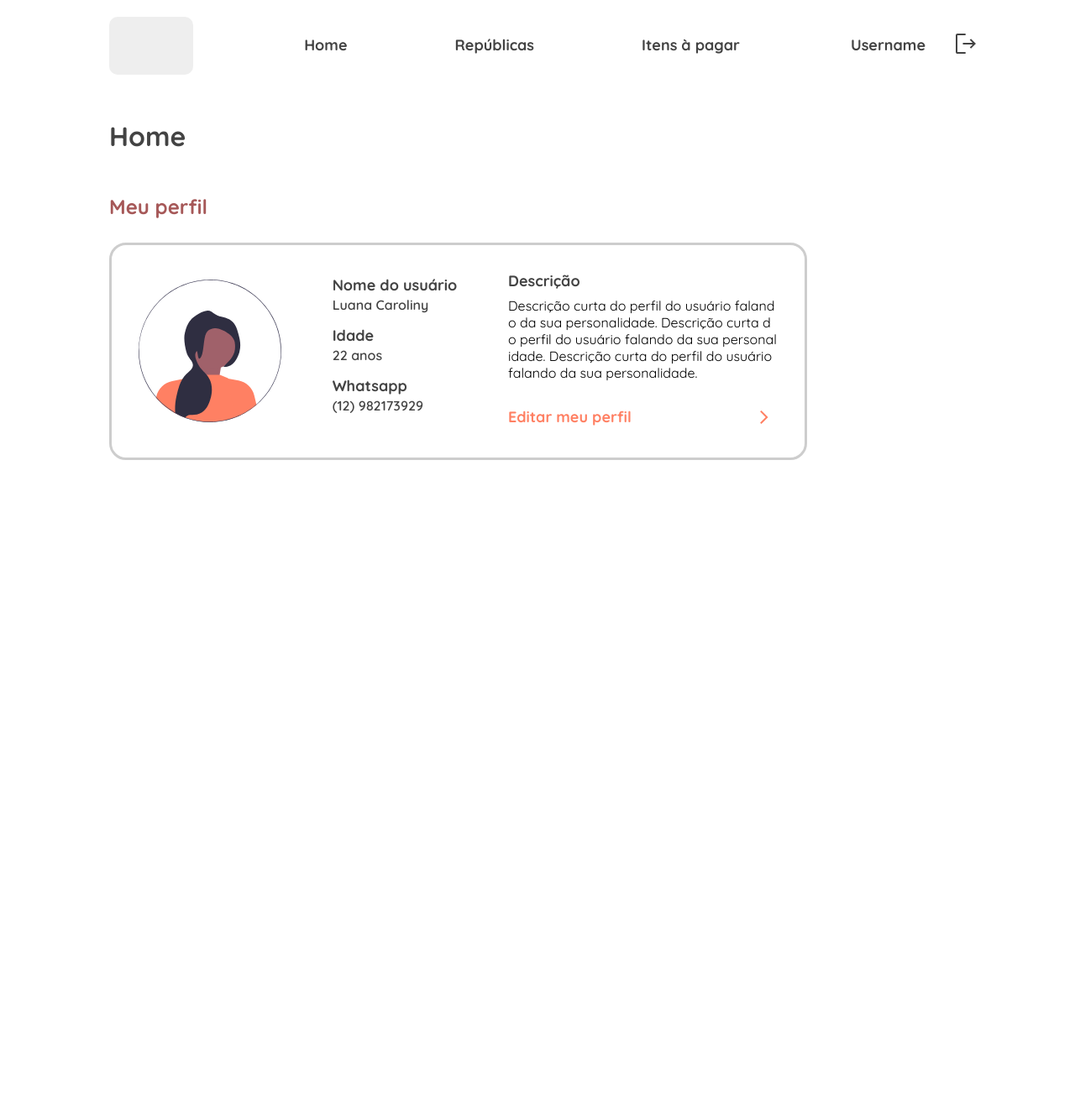
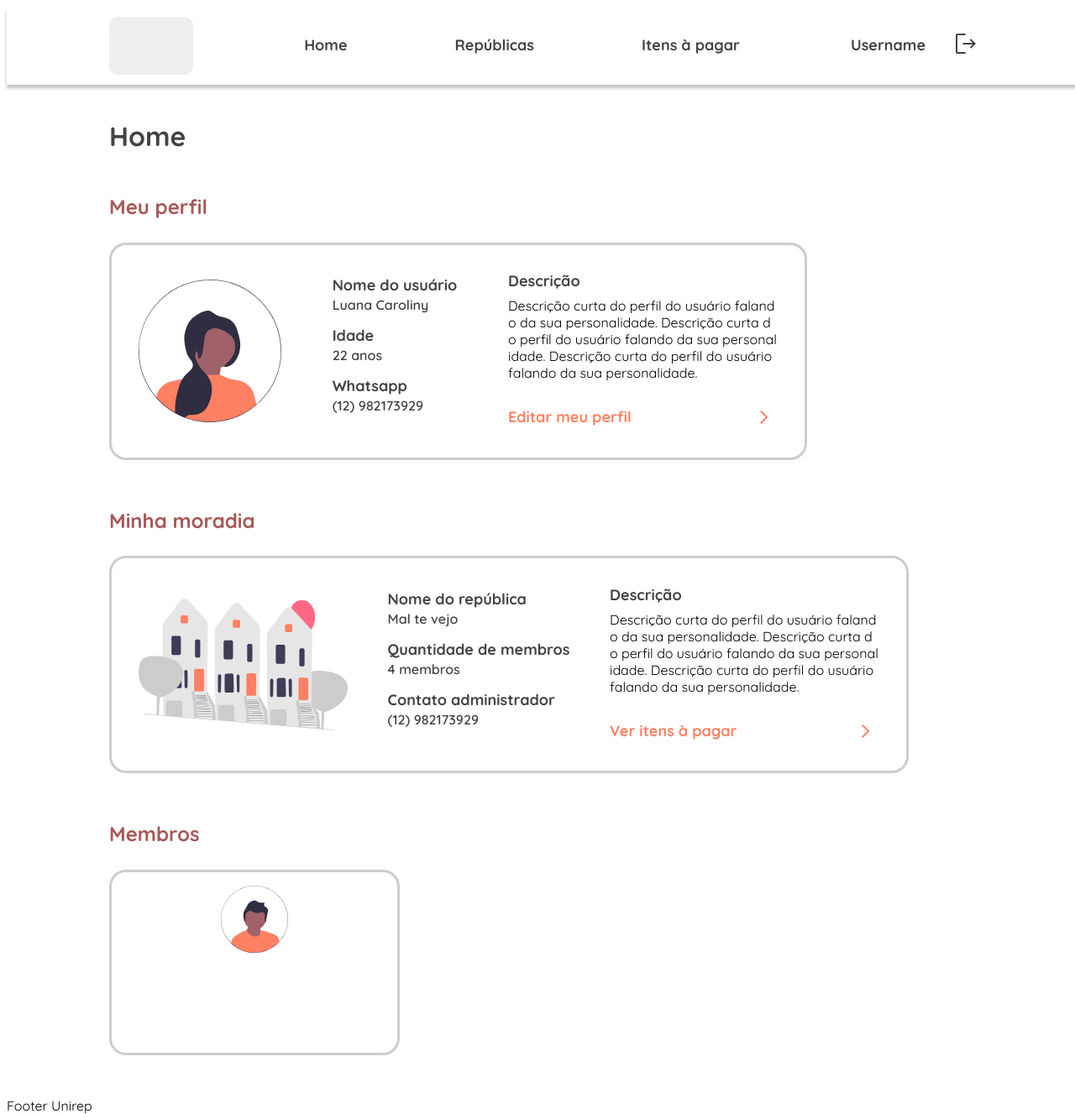
Before and after one commit to luacarol/unirep, a Django app: page /home in a window 1280 px wide. Shown: the whole page at 84% size. Before the commit the page ends 548 px from the top, so only its background shows below. Run offline with Django 4.2, Linux system fonts and the light colour scheme.

Commit message:
Ajustando a home

```diff
--- a/unirep_app/static/css/global.css
+++ b/unirep_app/static/css/global.css
@@ -16,10 +16,15 @@ body {
     width: 100vw;
     height: 100vh;
     font-family: 'Quicksand', sans-serif;
+    overflow-x: hidden;
 }
 
 .body-container {
     margin: 0em 7.625em;
+}
+
+.section {
+    margin-bottom: 3.125em;
 }
 
 /* header */
@@ -30,6 +35,7 @@ body {
     align-items: center;
     justify-content: space-between;
     padding: 0em 7.625em;
+    box-shadow: 0px 0.25em 0.25em rgba(0, 0, 0, 0.25);
 }
 
 .header .username-icon {
@@ -199,7 +205,7 @@ body {
     box-sizing: border-box;
 }
 
-.user-card .basic-informations {
+.card .basic-informations {
     height: 100%;
     display: flex;
     flex-direction: column;
@@ -207,23 +213,23 @@ body {
     justify-content: space-between;
 }
 
-.user-card h4 {
+.card h4 {
     margin: 0em;
 }
 
-.user-card .extra-informations h4 {
+.card .extra-informations h4 {
     margin-bottom: 0.375em;
 }
 
-.user-card .extra-informations div {
+.card .extra-informations div {
     margin-bottom: 1.688em;
 }
 
-.user-card .basic-informations p, .user-card .extra-informations p {
+.card .basic-informations p, .card .extra-informations p {
     margin: 0em;
 }
 
-.user-card .basic-informations div {
+.card .basic-informations div {
     align-self: flex-start;
     justify-self: flex-start;
     margin-bottom: 0.938em;
@@ -245,3 +251,36 @@ body {
 .link-navigation p {
     color: var(--orange);
 }
+
+/* user republic card */
+
+.user-republic-card {
+    width: fit-content;
+    min-width: 59.5em;
+    max-height: 16.188em;
+    background: var(--white);
+    border: 0.188em solid var(--light-gray);
+    border-radius: 1.25em;
+    padding: 2em;
+    display: flex;
+    flex-direction: row;
+    align-items: center;
+    justify-content: space-between;
+    box-sizing: border-box;
+}
+
+/* member card */
+
+.member-card {
+    width: 21.625em;
+    height: 13.813em;
+    background: var(--white);
+    border: 0.188em solid var(--light-gray);
+    border-radius: 1.25em;
+    padding: 1em;
+    display: flex;
+    flex-direction: column;
+    align-items: center;
+    justify-content: space-between;
+    box-sizing: border-box;
+}
--- a/unirep_app/templates/home.html
+++ b/unirep_app/templates/home.html
@@ -1,13 +1,10 @@
 {% load static %}
 <!DOCTYPE html>
-<html lang="en">
+<html lang="pt">
 <head>
-    <meta charset="UTF-8">
-    <meta http-equiv="X-UA-Compatible" content="IE=edge">
-    <meta name="viewport" content="width=device-width, initial-scale=1.0">
-    <title>Unirep</title>
 
-    <link rel="stylesheet" href="{% static 'css/global.css' %}">
+    {% include 'partials/head.html' %}
+
     <link rel="stylesheet" href="{% static 'css/home.css' %}">
 </head>
 <body>
@@ -35,9 +32,11 @@
 
         <div>
 
+            <div class="section">
+
                 <h2 class="subtitle">Meu perfil</h2>
 
-            <div class="user-card">
+                <div class="user-card card">
 
                     <img src="{% static 'img/big-female-profile-picture.svg' %}" alt="Imagem de perfil do usuário.">
 
@@ -78,6 +77,69 @@
 
             </div>
 
+            <div class="section">
+                <h2 class="subtitle">Minha moradia</h2>
+
+                <div class="user-republic-card card">
+
+                    <img src="{% static 'img/big-republic-picture.svg' %}" alt="Imagem da república que o usuário mora.">
+
+                    <div class="basic-informations">
+
+                        <div>
+                            <h4 class="minor-subtitle">Nome do república</h4>
+                            <p class="legend">Mal te vejo</p>
+                        </div>
+
+                        <div>
+                            <h4 class="minor-subtitle">Quantidade de membros</h4>
+                            <p class="legend">4 membros</p>
+                        </div>
+
+                        <div>
+                            <h4 for="username" class="minor-subtitle">Contato administrador</h4>
+                            <p class="legend">(12) 982173929</p>
+                        </div>
+
+                    </div>
+
+                    <div class="extra-informations">
+
+                        <div>
+                            <h4 class="minor-subtitle">Descrição</h4>
+
+                            <p class="commom-text" id="user-description">Descrição curta do perfil do usuário falando da sua personalidade. Descrição curta do perfil do usuário falando da sua personalidade. Descrição curta do perfil do usuário falando da sua personalidade.</p>
+                        </div>
+
+                        <a href="" class="link-navigation">
+                            <p class="minor-subtitle">Ver itens à pagar</p>
+                            <img src="{% static 'img/arrow-orange-icon.svg' %}" alt="Seta laranja que aponta para a direita.">
+                        </a>
+                    </div>
+
+                </div>
+            </div>
+
+            <div class="section">
+
+                <h2 class="subtitle">Membros</h2>
+
+                <div class="member-card">
+
+                    <img src="{% static 'img/small-male-profile-picture.svg' %}" alt="Imagem do membro da república.">
+
+                </div>
+
+            </div>
+
+        </div>
+
+    </div>
+
+    <div>
+
+        <footer>Footer Unirep</footer>
+
     </div>
 
 </body>
--- a/unirep_app/templates/login.html
+++ b/unirep_app/templates/login.html
@@ -1,6 +1,6 @@
 {% load static %}
 <!DOCTYPE html>
-<html lang="en">
+<html lang="pt">
 <head>
     <meta charset="UTF-8">
     <meta http-equiv="X-UA-Compatible" content="IE=edge">
--- /dev/null
+++ b/unirep_app/templates/partials/head.html
@@ -0,0 +1,8 @@
+{% load static %}
+
+<meta charset="UTF-8">
+<meta http-equiv="X-UA-Compatible" content="IE=edge">
+<meta name="viewport" content="width=device-width, initial-scale=1.0">
+<title>Unirep</title>
+
+<link rel="stylesheet" href="{% static 'css/global.css' %}">
```
Also changed, not shown: unirep_app/static/img/big-republic-picture.svg (added), unirep_app/static/img/small-male-profile-picture.svg (added). Lines whose indentation alone changed are shown as unchanged.
